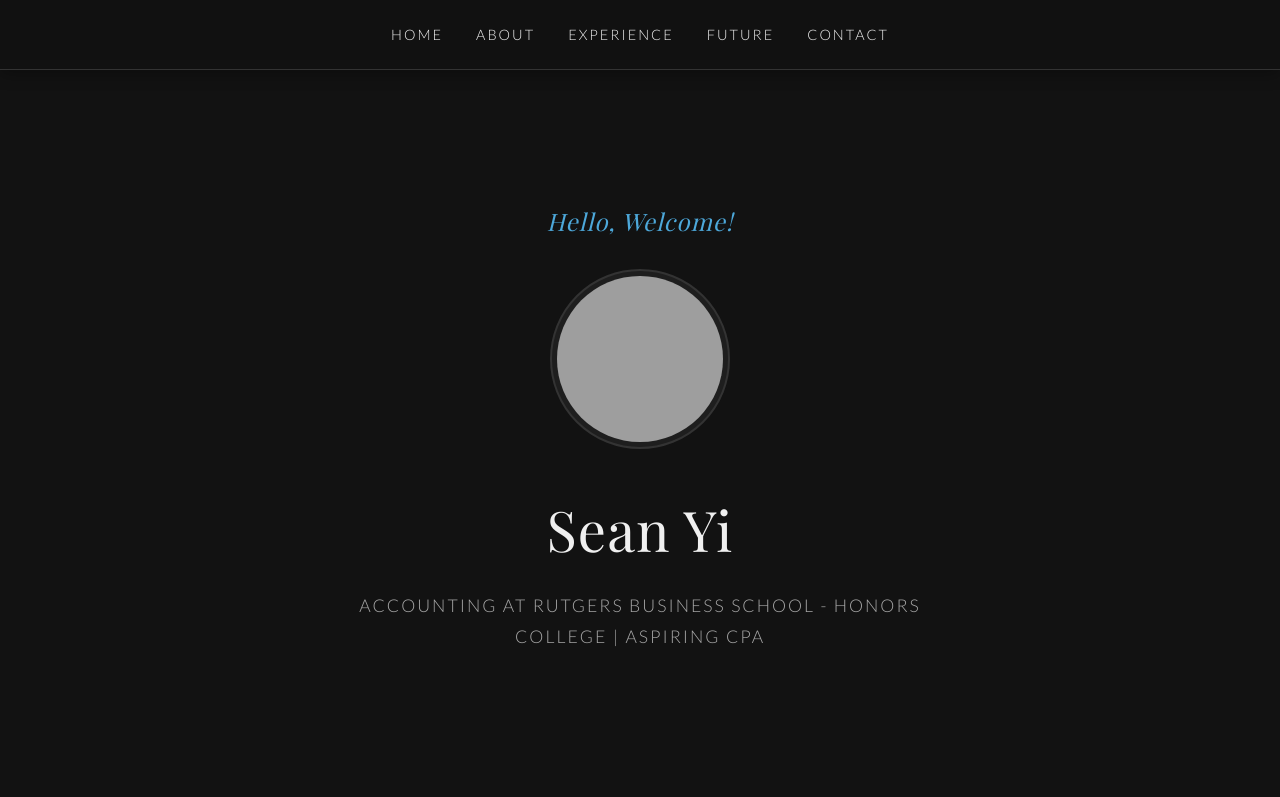
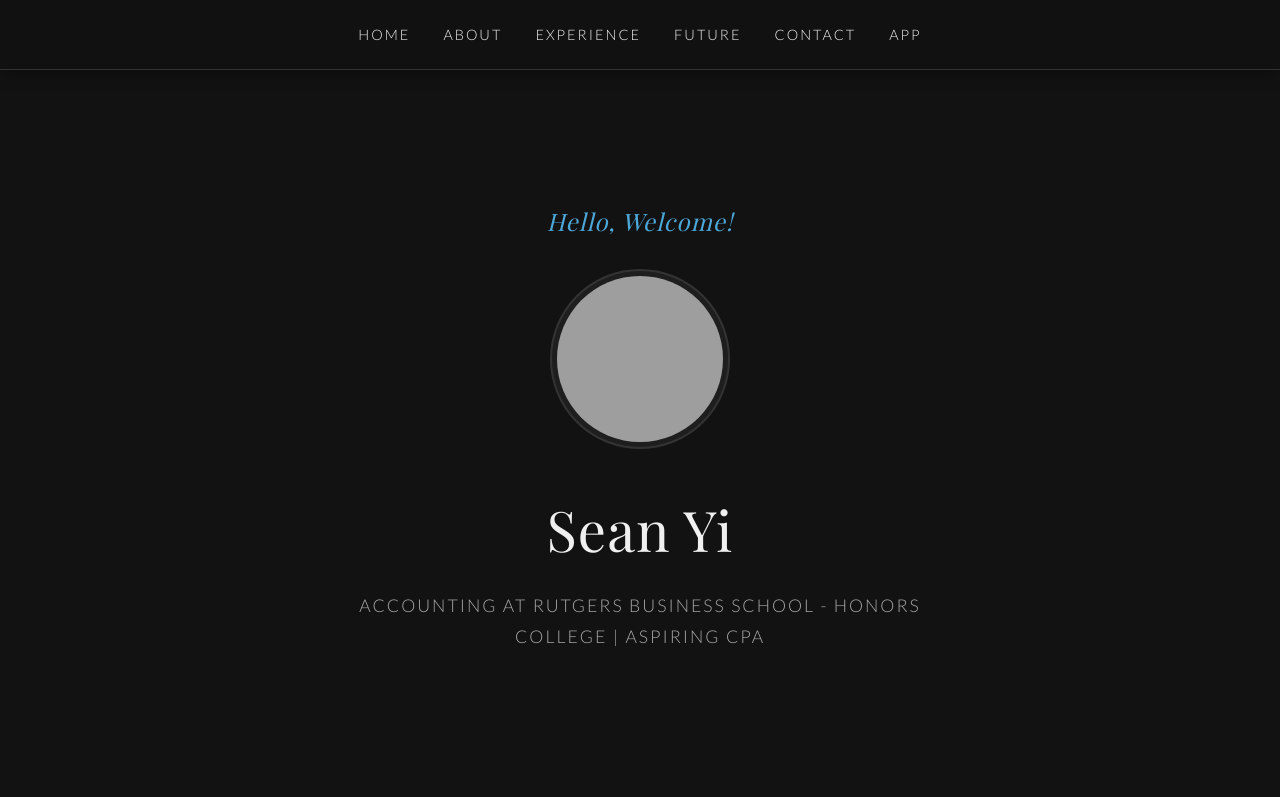
Before and after one commit to sjy3873/sjy3873.github.io, a plain HTML site: page index.html in a window 1280 px wide. Shown: the top 797 px of the page. Drawn offline with nearby package versions, Linux system fonts and the light colour scheme; grey boxes are pictures that could not be loaded; a web font is replaced by a local one.

Commit message:
Update index.html

```diff
--- a/index.html
+++ b/index.html
@@ -337,6 +337,7 @@
         <a href="#resume">Experience</a>
         <a href="#vision">Future</a>
         <a href="#contact">Contact</a>
+        <a href="calculator/index.html">App</a>
     </nav>
 
     <header id="header">
```
